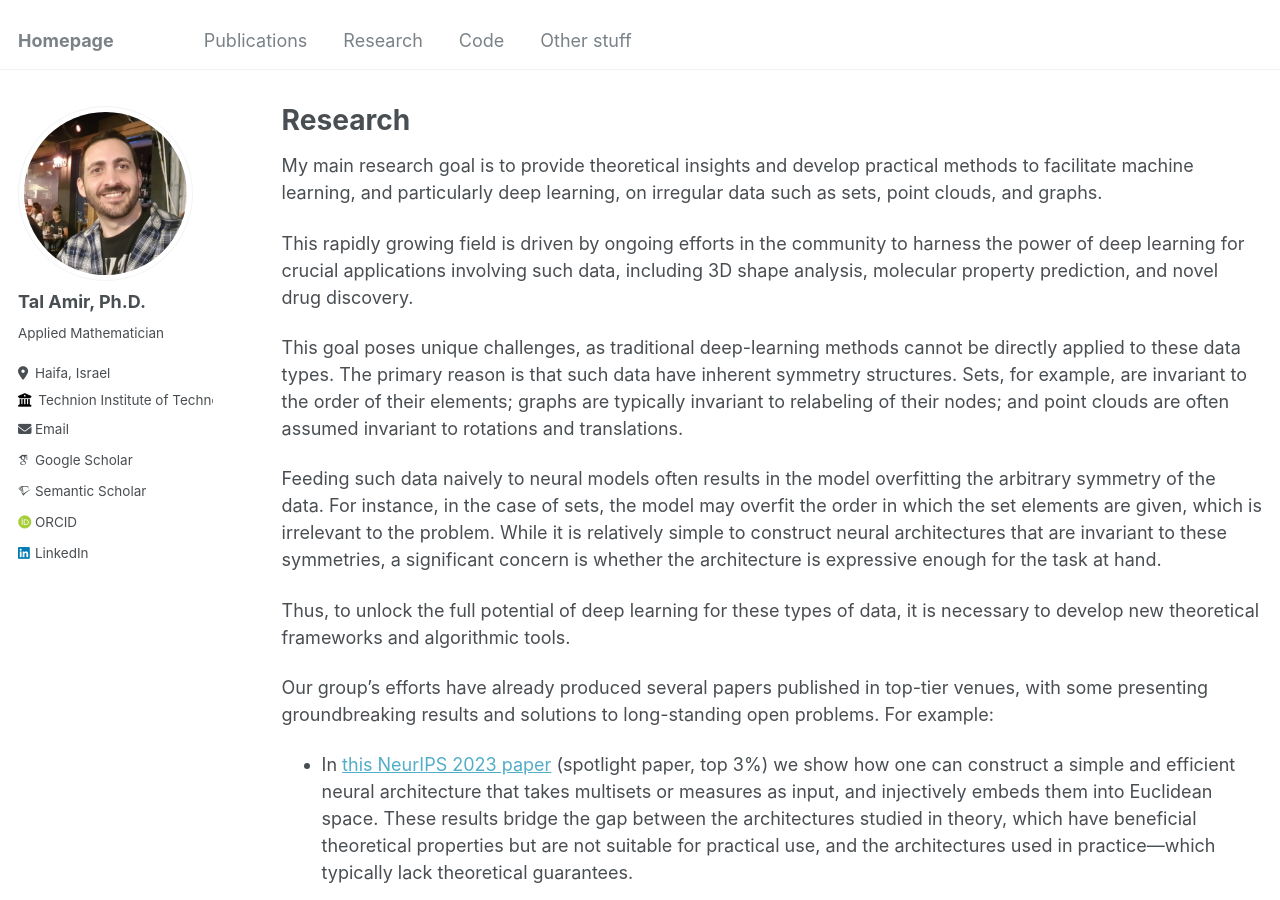
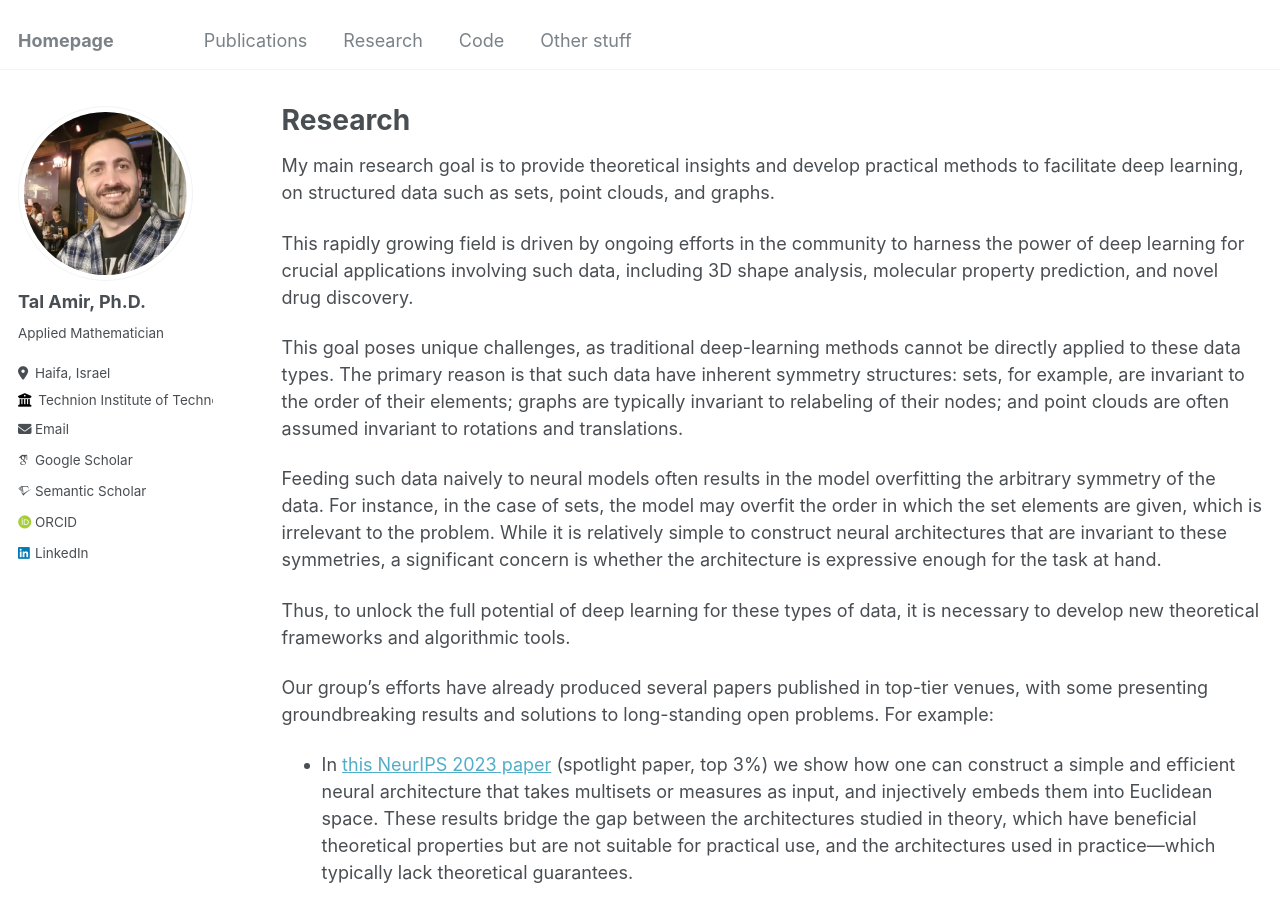
Before and after one commit to tal-amir/tal-amir.github.io, a Jekyll site: the page built from _pages/research.md, in a window 1280 px wide and 900 px high. Built offline with Jekyll 4.4.1, drawn with Linux system fonts in a browser that asks for light colours; some web fonts are replaced.

Commit message:
Started refreshing homepage

```diff
--- a/_pages/research.md
+++ b/_pages/research.md
@@ -7,11 +7,11 @@ author_profile: true
 
 {% include base_path %}
 
-My main research goal is to provide theoretical insights and develop practical methods to facilitate machine learning, and particularly deep learning, on irregular data such as sets, point clouds, and graphs.
+My main research goal is to provide theoretical insights and develop practical methods to facilitate deep learning, on structured data such as sets, point clouds, and graphs.
 
 This rapidly growing field is driven by ongoing efforts in the community to harness the power of deep learning for crucial applications involving such data, including 3D shape analysis, molecular property prediction, and novel drug discovery.
 
-This goal poses unique challenges, as traditional deep-learning methods cannot be directly applied to these data types. The primary reason is that such data have inherent symmetry structures. Sets, for example, are invariant to the order of their elements; graphs are typically invariant to relabeling of their nodes; and point clouds are often assumed invariant to rotations and translations.
+This goal poses unique challenges, as traditional deep-learning methods cannot be directly applied to these data types. The primary reason is that such data have inherent symmetry structures: sets, for example, are invariant to the order of their elements; graphs are typically invariant to relabeling of their nodes; and point clouds are often assumed invariant to rotations and translations.
 
 Feeding such data naively to neural models often results in the model overfitting the arbitrary symmetry of the data. For instance, in the case of sets, the model may overfit the order in which the set elements are given, which is irrelevant to the problem. While it is relatively simple to construct neural architectures that are invariant to these symmetries, a significant concern is whether the architecture is expressive enough for the task at hand.
 
```
Also changed, not shown: _pages/about.md (+1 -1 lines), to do.txt (added, +7 -0 lines).
